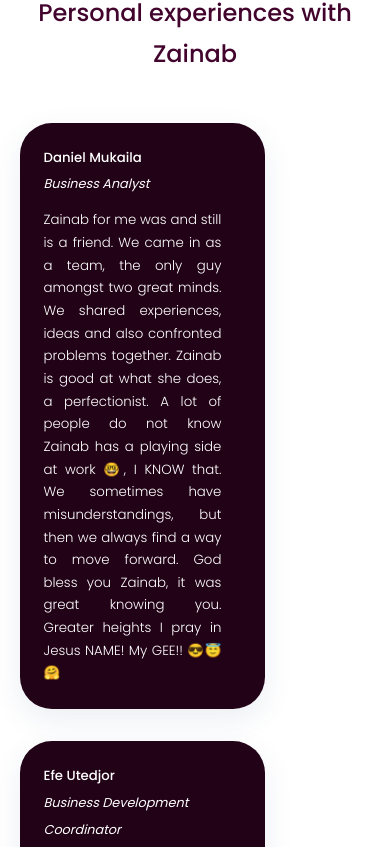
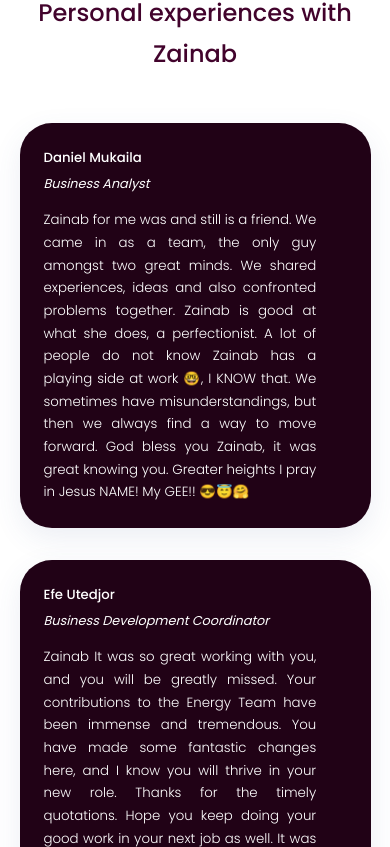
Before and after one commit to Anetrrr/ode-to-a-friend, a React (Create React App) app: page / in a window 390 px wide. Shown: the part 2257-3104 px from the top of the page. Built offline with nearby package versions, Linux system fonts and the light colour scheme.

Commit message:
css-adjust

```diff
--- a/src/components/testimonials/testimonials.css
+++ b/src/components/testimonials/testimonials.css
@@ -62,7 +62,7 @@
     }
 
     .testimonial{
-        flex-basis: 70%;
+        flex-basis: 100%;
         padding: 1.5rem;
     }
 
```
